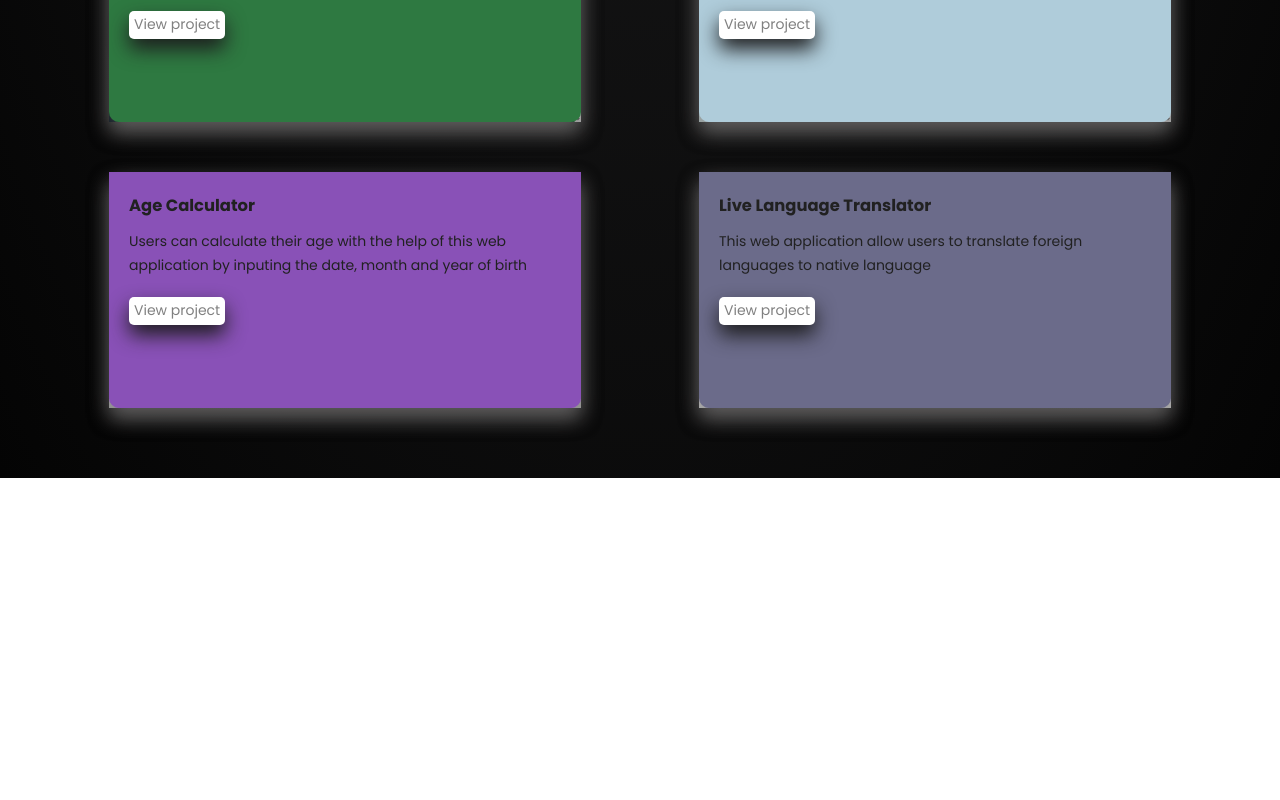
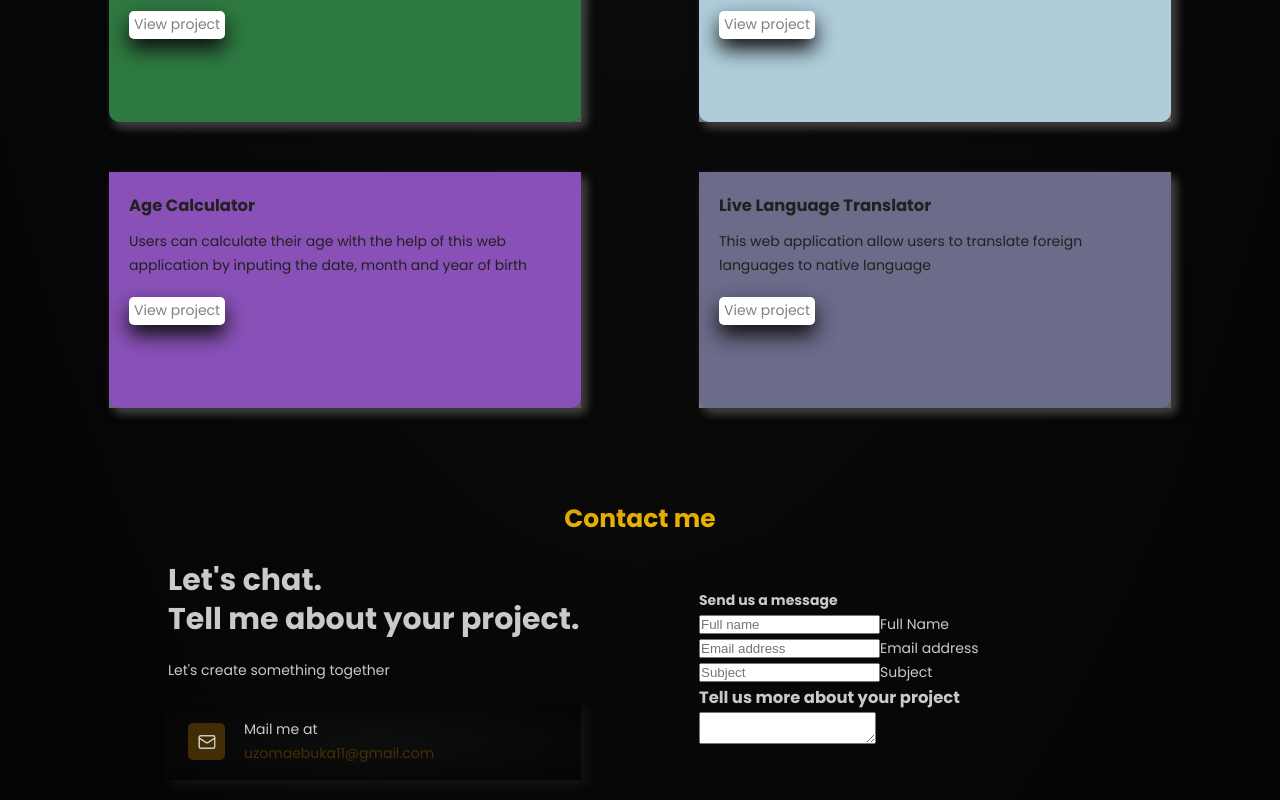
Before and after one commit to stephenbliz/portfolio, a React (Vite) app: page / in a window 1280 px wide. Shown: the part 2426-3226 px from the top of the page. Before the commit the page ends 2904 px from the top, so only its background shows below. Built offline with nearby package versions, Linux system fonts and the light colour scheme.

Commit message:
Added the HTML of the Contact me section and the CSS of a part of the section

```diff
--- a/src/App.jsx
+++ b/src/App.jsx
@@ -1,4 +1,5 @@
 import About from "./components/about/About"
+import Contact from "./components/contact/Contact"
 import Header from "./components/header/header"
 import Hero from "./components/hero/Hero"
 import Project from "./components/projects/Project"
@@ -14,6 +15,7 @@ function App() {
       <About />
       <Skills />
       <Project />
+      <Contact />
     </>
   )
 }
--- /dev/null
+++ b/src/components/contact/Contact.jsx
@@ -0,0 +1,99 @@
+import { useState } from 'react';
+import style from './contact.module.css';
+import { LuMail } from "react-icons/lu";
+
+const Contact = () => {
+    const [contact, setContact] = useState({
+        name: '',
+        email: '',
+        subject: '',
+        details: ''
+    });
+
+    const handleChange = (e)=>{
+        const name = e.target.name;
+        const value = e.target.value;
+        setContact({...contact, [name]: value});
+    }
+
+    return (
+        <section className={`${style.contact__section} section_margin`}>
+            <h1 className={`${style.contact__h1} heading__primary`}>Contact me</h1>
+            <div className={style.contact__container}>
+                <div className={style.contact__desc_wrapper}>
+                    <h1 className={style.contact__intro}>
+                        Let's chat. <br /> Tell me about your project.
+                    </h1>
+                    <p className={style.contact__para}>
+                        Let's create something together
+                    </p>
+                    <div className={style.contact__mailContainer}>
+                        <a href="mailto:uzomaebuka11@gmail.com" className={style.contact__mail}>
+                            <span className={style.mail_iconWrapper}><LuMail className={style.mailIcon}/></span>
+                            <span className={style.mail_text}>Mail me at <br /> <span className={style.email}>uzomaebuka11@gmail.com</span></span>
+                        </a>
+                    </div>
+                </div>
+                <form className={style.contact__form}>
+                    <h4 className={style.contact__form_h2}>Send us a message</h4>
+                    <div className={style.form__group}>
+                        <input
+                            type="text"
+                            className={style.form__input}
+                            placeholder='Full name'
+                            required
+                            id='name'
+                            name='name'
+                            value={contact.name}
+                            onChange={(e)=> handleChange(e)}
+                        />
+                        <label htmlFor="name" className={style.form__label}>Full Name</label>
+                    </div>
+
+                    <div className={style.form__group}>
+                        <input
+                            type="email"
+                            className={style.form__input}
+                            placeholder='Email address'
+                            required
+                            id='email'
+                            name='email'
+                            value={contact.email}
+                            onChange={(e)=> handleChange(e)}
+                        />
+                        <label htmlFor="email" className={style.form__label}>Email address</label>
+                    </div>
+
+                    <div className={style.form__group}>
+                        <input
+                            type="text"
+                            className={style.form__input}
+                            placeholder='Subject'
+                            required
+                            id='subject'
+                            name='subject'
+                            value={contact.subject}
+                            onChange={(e)=> handleChange(e)}
+                        />
+
+                        <label htmlFor="subject" className={style.form__label}>Subject</label>
+
+                        <h3 className={style.form__mailDetails_h3}>
+                            Tell us more about your project
+                        </h3>
+
+                        <textarea
+                            type="text"
+                            className={style.form__mailDetails}
+                            value={contact.details}
+                            name='details'
+                            onChange={(e)=> handleChange(e)}
+                        />
+                    </div>
+                </form>
+            </div>
+        </section>
+    );
+}
+
+export default Contact;
--- /dev/null
+++ b/src/components/contact/contact.module.css
@@ -0,0 +1,67 @@
+.contact__section{
+    padding: 2rem 5rem;
+}
+.contact__h1{
+    margin-bottom: 2rem;
+}
+.contact__container{
+    display: flex;
+    justify-content: center;
+    gap: 10%;
+    align-items: center;
+}
+.contact__desc_wrapper{
+    width: 35%;
+}
+.contact__intro{
+    font-size: 3rem;
+    line-height: 1.3;
+    margin-bottom: 2rem;
+}
+.contact__mailContainer{
+    background-image: radial-gradient(var(--backgroundColor-light), var(--backgroundColor-dark));
+    padding: 1.5rem 2rem;
+    box-shadow: .5rem .5rem 1rem rgb(21, 21, 21);
+    margin-top: 2rem;
+}
+.contact__mail:link,
+.contact__mail:visited{
+    display: flex;
+    justify-content: space-between;
+    align-items: center;
+    color: inherit;
+    text-decoration: none;
+}
+.contact__mail:hover .mail_iconWrapper{
+    background-color: var(--color-gold);
+}
+.contact__mail:hover .email{
+    color: var(--color-gold);
+}
+.mail_iconWrapper{
+    position: relative;
+    width: 10%;
+    aspect-ratio: 1/1;
+    border-radius: .5rem;
+    background-color: rgba(202, 132, 3, 0.3);
+    transition: all .5s;
+}
+.mailIcon{
+    position: absolute;
+    top: 50%;
+    left: 50%;
+    transform: translate(-50%, -50%);
+    height: 50%;
+    width: 50%;
+}
+.mail_text{
+    width: 85%;
+}
+.email{
+    color: rgba(202, 132, 3, 0.3);
+    transition: all .5s;
+}
+
+.contact__form{
+    width: 35%;
+}
--- a/src/components/header/header.module.css
+++ b/src/components/header/header.module.css
@@ -78,7 +78,7 @@
 .nav__links:link,
 .nav__links:visited{
     text-decoration: none;
-    color: white;
+    color: inherit;
     display: block;
     padding: .5rem 1rem;
     width: fit-content;
--- a/src/components/projects/project.module.css
+++ b/src/components/projects/project.module.css
@@ -23,7 +23,7 @@
     height: 100%;
     border-radius: 1rem;
     overflow: hidden;
-    box-shadow: 0 1rem 2rem rgba(122, 120, 120, 0.5);
+    box-shadow: .5rem .5rem 1rem rgba(70, 70, 68, 0.7);
     transition: all .5s;
 }
 .project__front::after{
@@ -33,7 +33,7 @@
     left: 0;
     width: 100%;
     height: 100%;
-    background-color: rgba(7, 7, 7, 0.3);
+    background-color: rgba(7, 7, 7, 0.5);
 }
 .project__image{
     width: 100%;
@@ -98,7 +98,7 @@
     .project__back{
         position: unset;
         height: fit-content;
-        box-shadow: 0 1rem 2rem rgba(122, 120, 120, 0.5);
+        box-shadow: .5rem .5rem 1rem rgba(70, 70, 68, 0.7);
         border-radius: 0 0 1rem 1rem;
         transform: rotateY(0);
         transition: unset;
@@ -148,7 +148,7 @@
     .project__back{
         position: unset;
         height: fit-content;
-        box-shadow: 0 1rem 2rem rgba(122, 120, 120, 0.5);
+        box-shadow: .5rem .5rem 1rem rgba(70, 70, 68, 0.7);
         border-radius: 0 0 1rem 1rem;
         transform: rotateY(0);
         transition: unset;
--- a/src/index.css
+++ b/src/index.css
@@ -1,7 +1,7 @@
 @import url('https://fonts.googleapis.com/css2?family=Poppins:ital,wght@0,400;0,500;0,600;0,700;1,400&display=swap');
 :root {
  --backgroundColor-dark: rgb(4, 4, 4);
- --backgroundColor-light: rgb(29, 29, 30);
+ --backgroundColor-light: rgb(14, 14, 14);
  --color-gold: rgb(202, 133, 3);
 }
 
@@ -23,7 +23,7 @@ body{
   font-size: 1.4rem;
   background-image: radial-gradient( var(--backgroundColor-light), var(--backgroundColor-dark) );
   background-repeat: no-repeat;
-  color: white;
+  color: rgb(203, 201, 201);
 }
 body::-webkit-scrollbar{
   width: 0;
```
